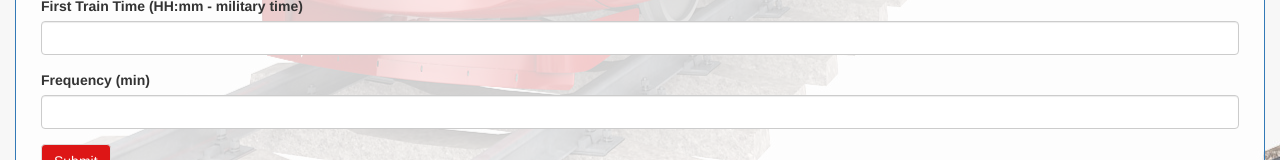
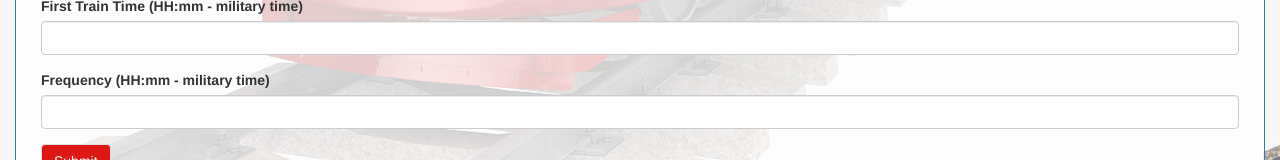
Before and after one commit to Pleasus/Train-Scheduler, a plain HTML site: page index.html in a window 1280 px wide. Shown: the part 696-856 px from the top of the page. Drawn offline with nearby package versions, Linux system fonts and the light colour scheme; no server answers; a web font is replaced by a local one.

Commit message:
changed min to military time in html

```diff
--- a/index.html
+++ b/index.html
@@ -67,7 +67,7 @@
                   <input class="form-control" id="first-train-time-input" type="text">
                 </div>
                 <div class="form-group">
-                  <label for="frequency-input">Frequency (min)</label>
+                  <label for="frequency-input">Frequency (HH:mm - military time)</label>
                   <input class="form-control" id="frequency-input" type="text">
                 </div>
                 <button class="btn btn-primary" id="add-train-btn" type="submit">Submit</button>
```
